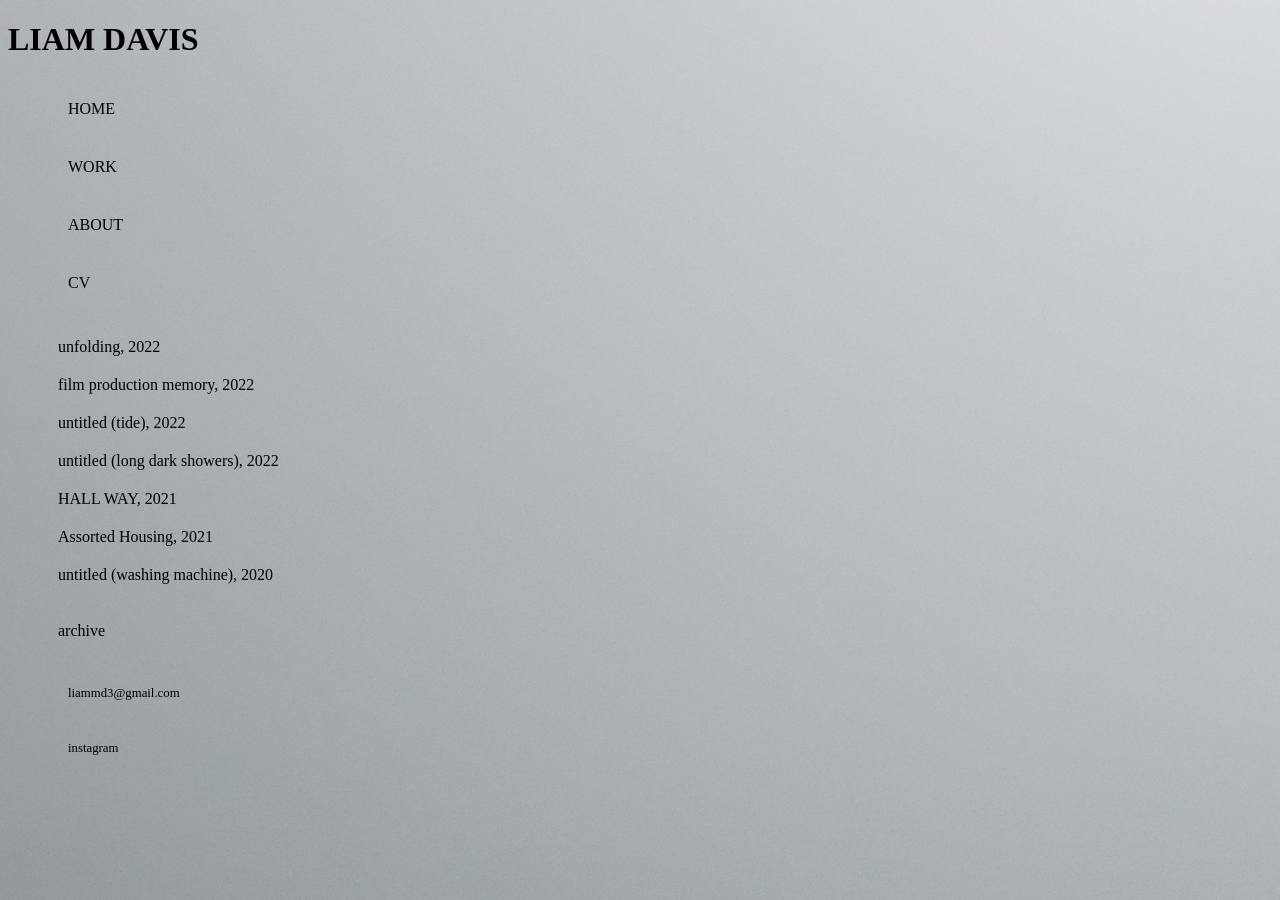
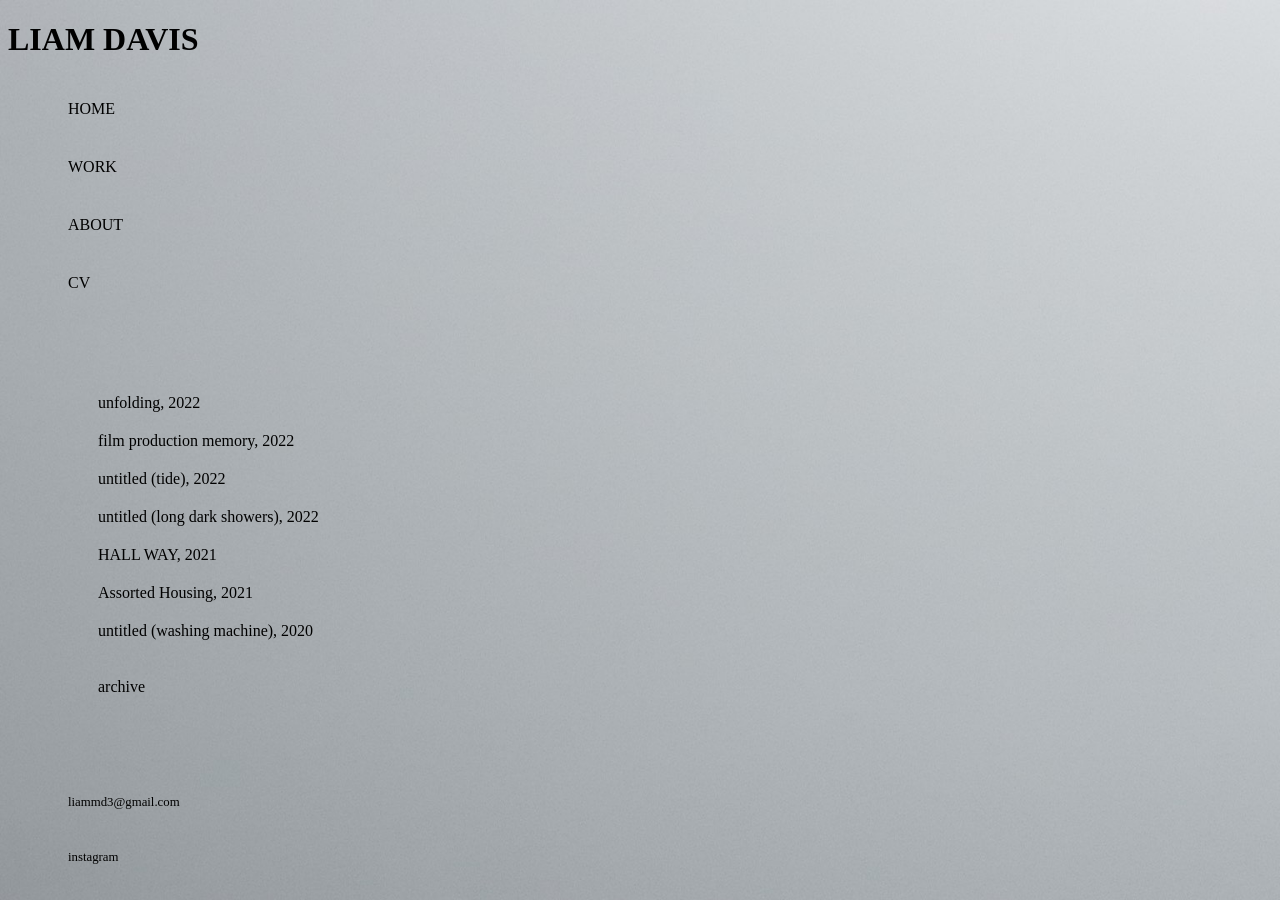
Before and after one commit to liammdavis/liammdavis.github.io, a Jekyll site: the page built from work/index.html, in a window 1280 px wide. Built offline with Jekyll 4.4.1, drawn with Linux system fonts in a browser that asks for light colours.

Commit message:
Update main.css

```diff
--- a/css/main.css
+++ b/css/main.css
@@ -48,5 +48,5 @@ footer {
 }
 
 div .work {
-    padding: 40;
+    padding: 40px;
 }
```
